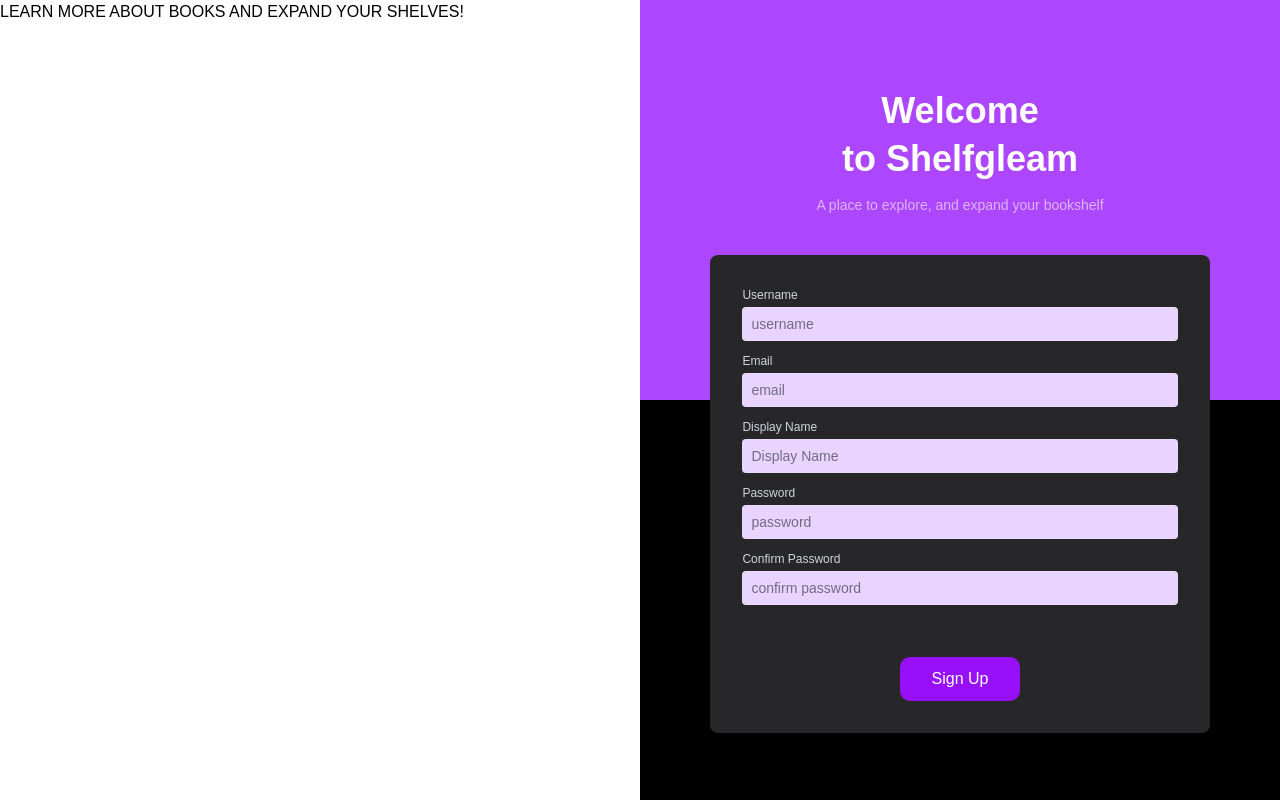
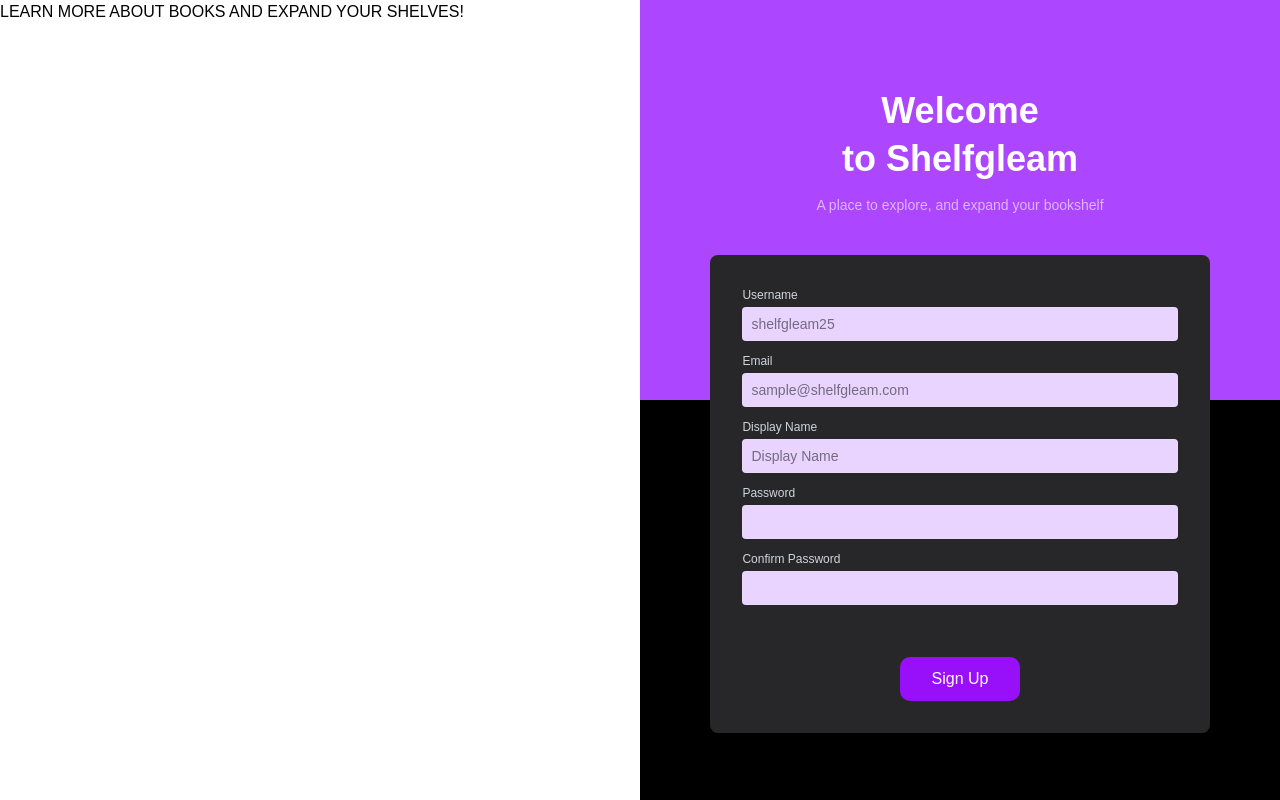
Before and after one commit to JCU25/Shelfgleam, a React (Vite) app in the folder frontend/: page /signup in a window 1280 px wide. Built offline with nearby package versions, Linux system fonts and the light colour scheme; no server answers.

Commit message:
chore(pages): changed placeholder texts on signup page

```diff
--- a/frontend/src/pages/signup.tsx
+++ b/frontend/src/pages/signup.tsx
@@ -99,7 +99,7 @@ export default function Signup() {
 		input: "px-2 py-1.5 md:px-2 bg-purple-200 focus:outline-purple-500 focus:bg-white placeholder:text-black/50 text-black text-sm rounded-sm border border-white/10",
 		label: "text-black text-xs text-gray-300",
 		inputDiv: "flex flex-col gap-1",
-		error: "text-red-600 text-xs md:text-sm ",
+		error: "text-red-500 text-xs md:text-sm",
 	};
 
 	return success ? (
@@ -164,7 +164,7 @@ export default function Signup() {
 								required={true}
 								name="username"
 								type="text"
-								placeholder="username"
+								placeholder="shelfgleam25"
 							/>
 							{errors.username && (
 								<p className={styles.error}>
@@ -182,7 +182,7 @@ export default function Signup() {
 								required={true}
 								name="email"
 								type="text"
-								placeholder="email"
+								placeholder="sample@shelfgleam.com"
 							/>
 							{errors.email && (
 								<p className={styles.error}>{errors.email}</p>
@@ -213,7 +213,6 @@ export default function Signup() {
 								required={true}
 								name="password"
 								type="password"
-								placeholder="password"
 							/>
 							{errors.password && (
 								<p className={styles.error}>
@@ -234,7 +233,6 @@ export default function Signup() {
 								required={true}
 								name="confirmPassword"
 								type="password"
-								placeholder="confirm password"
 							/>
 							{errors.password && (
 								<p className={styles.error}>
```
